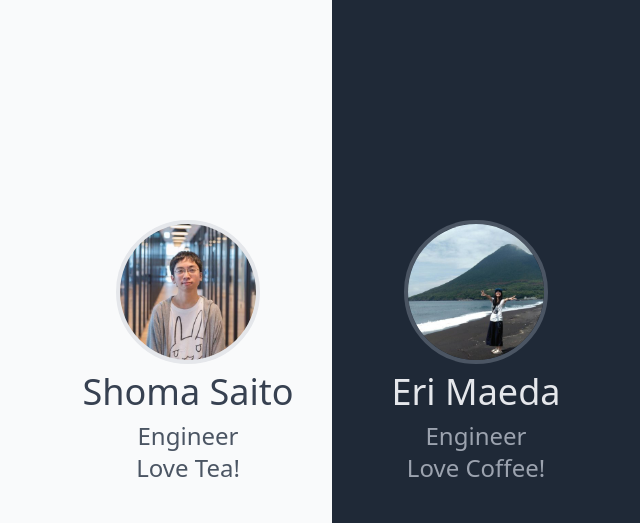
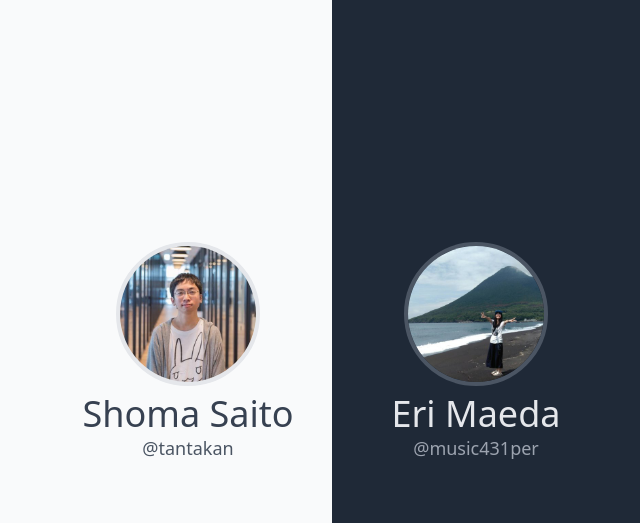
Before and after one commit to kastagnette/kastagnette.github.io, a Gatsby site: page / in a window 1280 px wide. Shown: the top 523 px of the page, without its empty margins (308-948 px from the left). Built offline with nearby package versions, Linux system fonts and the light colour scheme; Gatsby itself is replaced by a stand-in of ours.

Commit message:
[MOD] profile contents

```diff
--- a/src/pages/index.js
+++ b/src/pages/index.js
@@ -10,9 +10,8 @@ const IndexPage = () => {
         <div className="h-screen flex flex-wrap flex-row content-center">
           <div className="flex flex-col w-72">
             <img className="self-center w-36 h-36 rounded-full border-solid border-4 border-gray-200" src="/shoma.jpeg" />
-            <p className="font-sans text-center my-2 text-gray-700 text-4xl">Shoma Saito</p>
-            <p className="font-sans text-center text-gray-600 font-light text-2xl">Engineer</p>
-            <p className="font-sans text-center text-gray-600 font-light text-2xl">Love Tea!</p>
+            <p className="font-sans text-center text-gray-700 text-4xl mt-2">Shoma Saito</p>
+            <p className="font-sans text-center text-gray-600 font-light text-lg">@tantakan</p>
             <div className="flex flex-wrap flex-row self-center mt-16">
               <a className="mx-2" target="_blank" href="https://twitter.com/tantakan_">
                 <img className="w-8" src="twitter_logo_icon_black.svg" />
@@ -31,9 +30,8 @@ const IndexPage = () => {
         <div className="h-screen flex flex-wrap flex-row content-center">
           <div className="flex flex-col w-72">
             <img className="self-center w-36 h-36 rounded-full border-solid border-4 border-gray-600" src="/eri.jpeg" />
-            <p className="font-sans text-center my-2 text-gray-200 text-4xl">Eri Maeda</p>
-            <p className="font-sans text-center text-gray-400 font-light text-2xl">Engineer</p>
-            <p className="font-sans text-center text-gray-400 font-light text-2xl">Love Coffee!</p>
+            <p className="font-sans text-center text-gray-200 text-4xl mt-2">Eri Maeda</p>
+            <p className="font-sans text-center text-gray-400 font-light text-lg">@music431per</p>
             <div className="flex flex-wrap flex-row self-center mt-16">
               <a className="mx-2" target="_blank" href="https://twitter.com/music431per">
                 <img className="w-8" src="twitter_logo_icon_white.svg" />
```
